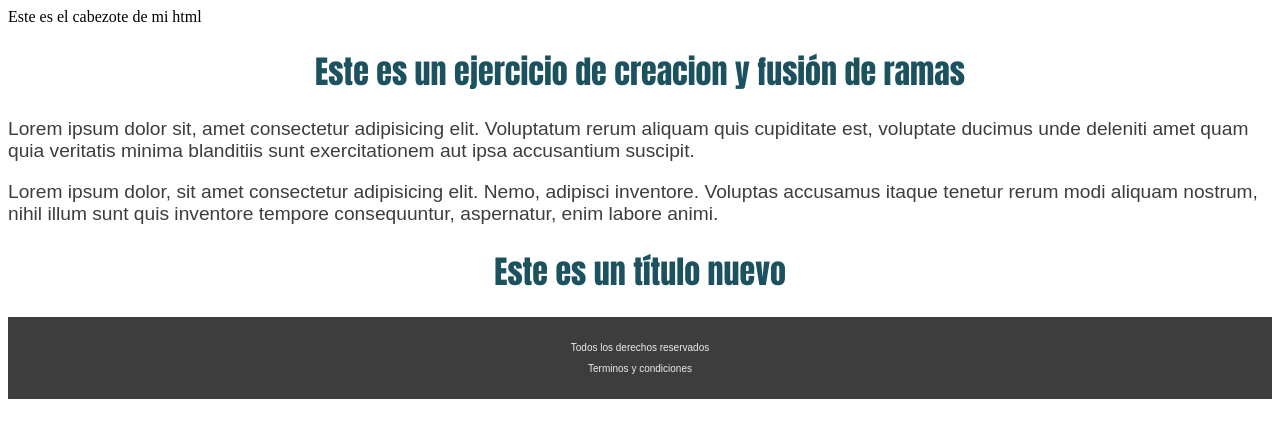
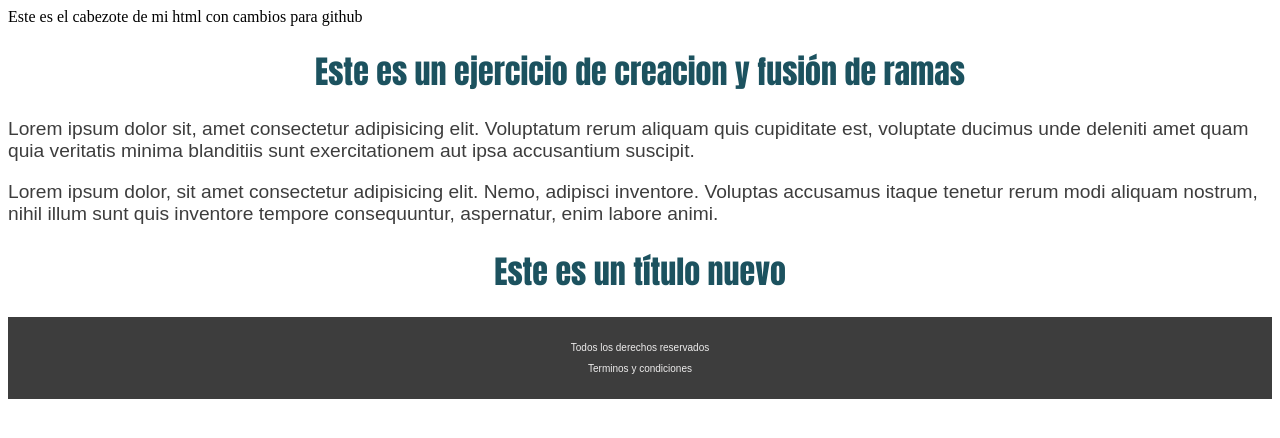
Before and after one commit to lalitacomics/git2, a plain HTML site: page index.html in a window 1280 px wide. Drawn offline with Linux system fonts and the light colour scheme.

Commit message:
Se modifica header

```diff
--- a/index.html
+++ b/index.html
@@ -8,7 +8,7 @@
     <link rel="stylesheet" href="styles.css">
 </head>
 <body>
-    <header>Este es el cabezote de mi html</header>
+    <header>Este es el cabezote de mi html con cambios para github</header>
     <h1>Este es un ejercicio de creacion y fusión de ramas</h1>
     <p>Lorem ipsum dolor sit, amet consectetur adipisicing elit. Voluptatum rerum aliquam quis cupiditate est, voluptate ducimus unde deleniti amet quam quia veritatis minima blanditiis sunt exercitationem aut ipsa accusantium suscipit.</p>
 
```
